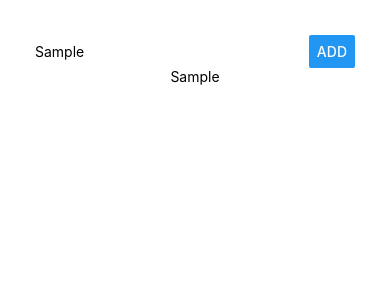
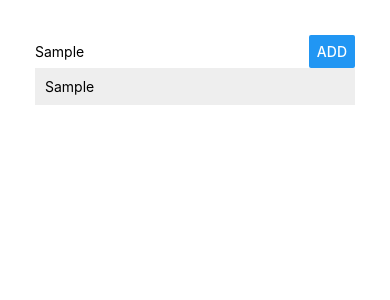
Before and after one commit to melikalbasi/react-native-ios-android-app, a React Native app: screen / in a window 390 px wide. Both pictures are taken after typing "Sample" into the empty fields and a click on the button "ADD". Shown: the top 300 px of the page. Built offline with nearby package versions, Linux system fonts and the light colour scheme.

Commit message:
create listItem component and add styling

```diff
--- a/App.js
+++ b/App.js
@@ -1,5 +1,7 @@
 import React, { Component } from 'react';
 import { StyleSheet, Text, TextInput, View, Button } from 'react-native';
+
+import ListItem from './src/components/ListItem/ListItem';
 
 
 export default class App extends Component {
@@ -29,7 +31,7 @@
 
   render() {
     const placesOutput = this.state.places.map((place, i) => (
-      <Text key={i}>{place}</Text>
+      <ListItem key={i} placeName={place} />
     ));
     return (
       <View style={styles.container}>
@@ -46,7 +48,7 @@
           onPress={this.placeSubmitHandler}
           />
         </View>
-        <View>
+        <View style={styles.listContainer}>
           {placesOutput}
         </View>
       </View>
@@ -73,5 +75,8 @@
   },
   placeButton: {
     width: "30%"
+  },
+  listContainer: {
+    width: "100%"
   }
 });
--- /dev/null
+++ b/src/components/ListItem/ListItem.js
@@ -0,0 +1,22 @@
+import React from 'react';
+import { View, Text, StyleSheet } from 'react-native';
+
+const listItem = (props) => (
+  <View style={styles.listItem}>
+    <Text>
+      {props.placeName}
+    </Text>
+  </View>
+
+);
+
+const styles = StyleSheet.create({
+  listItem: {
+    width: "100%",
+    marginBottom: 5,
+    padding: 10,
+    backgroundColor: "#eee"
+  }
+});
+
+export default listItem;
```
